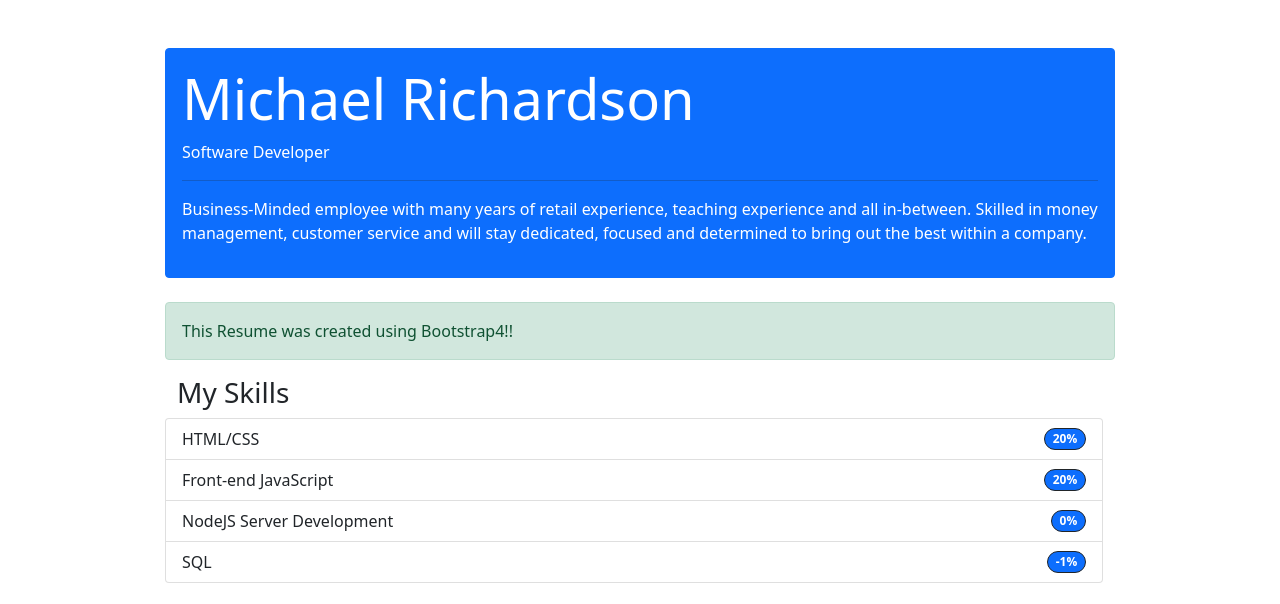
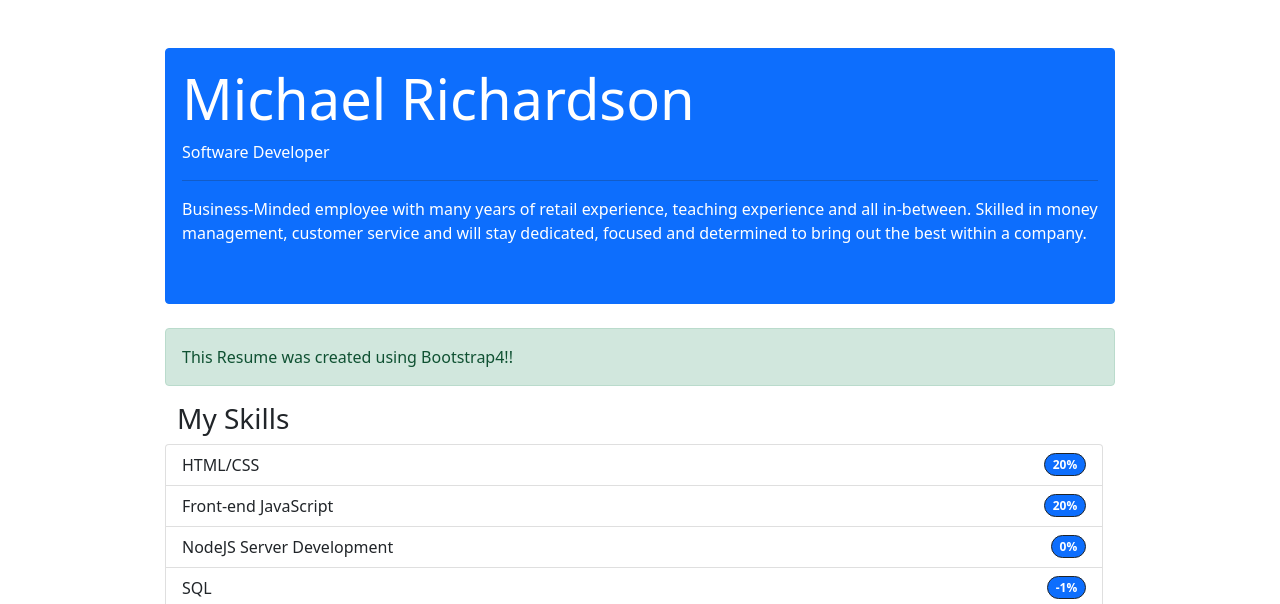
Before and after one commit to Mikamora/bootstrapResume, a plain HTML site: page index.html in a window 1280 px wide. Shown: the top 604 px of the page. Drawn offline with nearby package versions, Linux system fonts and the light colour scheme.

Commit message:
finished again

```diff
--- a/index.html
+++ b/index.html
@@ -13,7 +13,7 @@
 <body>
     <div class="container">
         <div class="row justify-content-center">
-            <div class="jumbotron mt-5 border rounded border-primary p-3 bg-primary col-10">
+            <div class="jumbotron mt-5 border rounded border-primary p-3 bg-primary col-10" style="height: 16em;">
                 <h1 class="display-4 text-white">Michael Richardson</h1>
                 <p class="text-white">Software Developer</p>
                 <hr>
```
